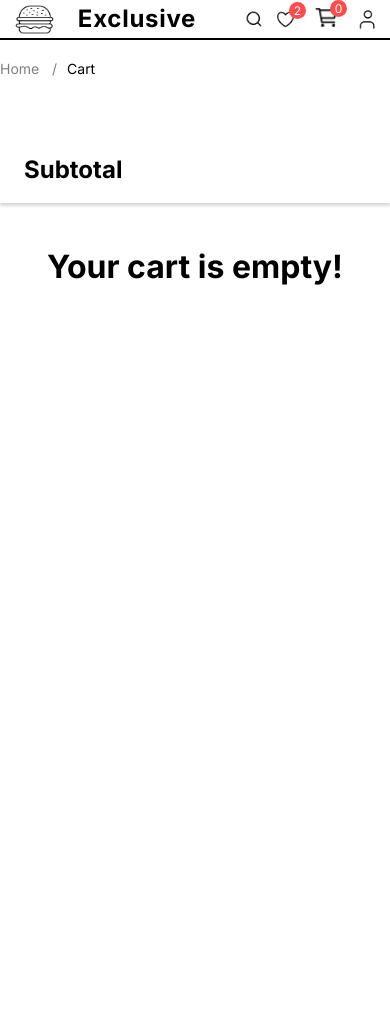
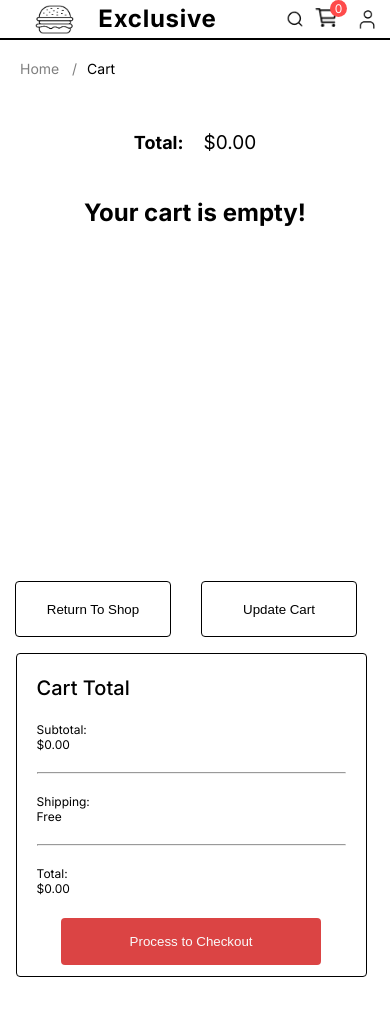
Before and after one commit to Awwal123/Ecommerce-App, a React (Create React App) app: page /cart in a window 390 px wide. Shown: the top 1016 px of the page. Built offline with nearby package versions, Linux system fonts and the light colour scheme.

Commit message:
improve responsive design for mobile devices

```diff
--- a/src/components/Cart.tsx
+++ b/src/components/Cart.tsx
@@ -3,7 +3,7 @@ import { ExclusiveNavbar } from "./ExclusiveNavbar";
 import { Header } from "./Header";
 import { Link } from "react-router-dom";
 import { Footer } from "./Footer";
-import { useCart } from "./CartContext"; // Import the Cart context
+import { useCart } from "./CartContext";
 import "./styles.css";
 
 export function Cart() {
@@ -21,26 +21,24 @@ export function Cart() {
         </div>
         <div className="products-container">
           <div className="product-items-container">
-            <div className="products-item">
-              <div>
-                {/* here */}
-                {/* mobile */}
-              <h2 className="sub-mobile">Subtotal</h2>
-              <p className="sub-total">
-                      {/* ${(item.price * item.quantity).toFixed(2)} */}
-                    </p>
-                  </div>
-              <div className="product-item-headings">
-                <p className="products-heads">Product</p>
-                <p className="products-heads">Price</p>
-                <p className="products-heads">Quantity</p>
-                <p className="products-heads">Subtotal</p>
-              </div>
+            {/* Large Screen Headings */}
+            <div className="product-item-heading">
+              <p>Product</p>
+              <p>Price</p>
+              <p>Quantity</p>
+              <p>Subtotal</p>
+            </div>
+
+            {/* Mobile Total Section */}
+            <div className="total">
+              <h2 className="total-mobile">Total:</h2>
+              <p className="total-amount">${total.toFixed(2)}</p>
             </div>
 
             {cartItems.length > 0 ? (
               cartItems.map((item) => (
                 <div className="products-item" key={item.id}>
+                  {/* Product Details */}
                   <div className="product-item-headings">
                     <div className="added-item-container">
                       <img
@@ -54,7 +52,6 @@ export function Cart() {
                         src={item.imgUrl}
                         alt={item.name}
                       />
-
                       <div className="product-name-container">
                         <p className="product-name">{item.name}</p>
                         <p className="price-mobile">${item.price.toFixed(2)}</p>
@@ -63,7 +60,7 @@ export function Cart() {
 
                     <p className="price">${item.price.toFixed(2)}</p>
 
-                    {/* mobile */}
+                    {/* Mobile Quantity Controls */}
                     <div className="mobile-quantity">
                       <div
                         className="add-item"
@@ -84,6 +81,8 @@ export function Cart() {
                         -
                       </div>
                     </div>
+
+                    {/* Desktop Quantity Controls */}
                     <div className="quantity-container">
                       <div className="quantity-wrapper">
                         <div className="quantity-alignment">
@@ -108,6 +107,7 @@ export function Cart() {
                         </div>
                       </div>
                     </div>
+
                     <p className="sub-total">
                       ${(item.price * item.quantity).toFixed(2)}
                     </p>
@@ -119,10 +119,12 @@ export function Cart() {
             )}
           </div>
           <div className="products-btn">
-            <Link to={"/exclusive"}>
+            <Link to={"/exclusive"} className="cart-links">
               <button className="return-to-shop-btn">Return To Shop</button>
             </Link>
-            <button className="update-cart">Update Cart</button>
+            <Link to={"/exclusive"} className="cart-links">
+              <button className="update-cart">Update Cart</button>
+            </Link>
           </div>
 
           <div className="cart-checkout">
@@ -156,7 +158,7 @@ export function Cart() {
               </div>
 
               <button className="process-to-checkout">
-                Process to checkOut
+                Process to Checkout
               </button>
             </div>
           </div>
--- a/src/components/ExclusiveNavbar.tsx
+++ b/src/components/ExclusiveNavbar.tsx
@@ -96,10 +96,10 @@ export const ExclusiveNavbar: React.FC = () => {
           </div>
           <div className="user-actions-container">
             {/* wish-list */}
-            <div className="action-wrapper">
+            {/* <div className="action-wrapper">
               <img className="action-img" src="./images/Wishlist.png" alt="w" />
               <span className="action-count">2</span>
-            </div>
+            </div> */}
             {/* Cart */}
             <div className="action-wrapper">
               <Link to="/cart">
--- a/src/components/ProductDisplay.tsx
+++ b/src/components/ProductDisplay.tsx
@@ -24,20 +24,20 @@ export const ProductDisplay: React.FC<ProductDisplayProps> = ({ products }) => {
           <div className="cart-img-wrapper">
             <div className="percentage-tag">{product.discount}</div>
             <div className="cart-wish-list-container">
-              <div className="wish-list-img-wrapper">
+              {/* <div className="wish-list-img-wrapper">
                 <img
                   className="wish-list-img"
                   src="./images/Wishlist.png"
                   alt="Wishlist"
                 />
-              </div>
-              <div className="wish-list-img-wrapper">
+              </div> */}
+              {/* <div className="wish-list-img-wrapper">
                 <img
                   className="wish-list-img"
                   src="./images/Eye.png"
                   alt="View"
                 />
-              </div>
+              </div> */}
             </div>
             <div className="cart-img-alignment">
               <img
--- a/src/components/ProductDisplay2.tsx
+++ b/src/components/ProductDisplay2.tsx
@@ -52,7 +52,7 @@ export const ProductDisplay2: React.FC<ProductDisplayProps2> = ({
                 <div className="cart-img-wrapper">
                   <div className="percentage-tag">{product.discount}</div>
                   <div className="cart-wish-list-container">
-                    <div className="wish-list-img-wrapper">
+                    {/* <div className="wish-list-img-wrapper">
                       <img
                         className="wish-list-img"
                         src="./images/Wishlist.png"
@@ -65,7 +65,7 @@ export const ProductDisplay2: React.FC<ProductDisplayProps2> = ({
                         src="./images/Eye.png"
                         alt="View"
                       />
-                    </div>
+                    </div> */}
                   </div>
                   <div className="cart-img-alignment">
                     <img
--- a/src/components/styles.css
+++ b/src/components/styles.css
@@ -140,7 +140,7 @@ body {
   justify-content: space-between;
 }
 .hero-section-content {
-  gap: 80px;
+  gap: 90px;
   display: flex;
   justify-content: space-between;
 }
@@ -745,7 +745,7 @@ body {
 .flash-sales-text {
   display: flex;
   align-items: center;
-  gap: 10px; /* Control spacing between flash text and timer */
+  gap: 20px;
   width: 90%;
 }
 .flash-text {
@@ -837,6 +837,7 @@ body {
 .product-items-container {
   width: 1170px;
   height: 436px;
+
   display: flex;
   overflow-x: hidden;
   overflow-y: auto;
@@ -852,7 +853,10 @@ body {
   box-shadow: rgba(0, 0, 0, 0.15) 0px 3px 3px 0px;
   border-radius: 4px 0px 0px 0px;
 }
-.product-item-headings {
+
+.product-item-headings,
+.product-item-heading {
+  margin-left: 10px;
   width: 1091px;
   height: 24px;
   display: flex;
@@ -861,6 +865,9 @@ body {
   font-size: 16px;
   font-weight: 400;
   line-height: 24px;
+}
+.product-item-heading {
+  margin-left: 34px;
 }
 .added-item-container {
   width: 64px;
@@ -1008,12 +1015,10 @@ body {
   font-weight: 500;
 }
 .cart-checkout {
-  background-color: blue;
   width: 1170px;
   height: 324px;
   margin-bottom: 80px;
   margin-top: 30px;
-  /* background-color: red; */
   display: flex;
   justify-content: space-between;
 }
@@ -1049,6 +1054,9 @@ body {
   justify-content: space-between;
   align-items: center;
   position: relative; /* Enables absolute positioning of child elements */
+}
+.total {
+  display: none;
 }
 .percentage-tag {
   width: 55px;
@@ -1226,6 +1234,9 @@ body {
   background-color: #db4444;
 }
 @media (max-width: 768px) {
+  body {
+    font-size: 12px;
+  }
   .header {
     display: none;
   }
@@ -1313,6 +1324,7 @@ body {
   /* hero-section start */
 
   .hero-section-content {
+    max-width: 100vw;
     width: 100%;
     display: flex;
     flex-direction: column;
@@ -1406,7 +1418,9 @@ body {
   .exclusive-nav-links.open {
     transform: translateX(0);
   }
-
+  .four-error-container {
+    margin-left: 20px;
+  }
   /* Individual link styling */
   .exclusive-nav-link {
     line-height: 10px;
@@ -1505,8 +1519,8 @@ body {
     font-weight: bold;
   }
   .flash-text {
-    font-size: 19px;
-    max-width: 30vw;
+    font-size: 18px;
+    /* max-width: 30vw; */
     width: 100%;
     margin-top: 10px;
     letter-spacing: 0.01em;
@@ -1569,30 +1583,56 @@ body {
   }
 
   /* Added to cart */
-  /* .products-container {
-    width: 100vw;
-    justify-content: center;
-    display: flex;
-    flex-direction: column;
-    align-items: center;
-  } */
   .product-items-container {
+    height: 400px;
     max-width: 100vw;
     width: 100%;
   }
   .not-found-wrapper {
     margin: 20px 0px;
   }
-  .products-btn,
+
   .cart-checkout {
+    width: 98vw;
+    align-items: center;
+    gap: 20px;
+    display: flex;
+    flex-direction: column;
+    justify-content: space-between;
+  }
+  .process-to-checkout {
+    max-width: 70vw;
+    margin-top: 2px;
+  }
+  .coupon-container {
+    margin-top: 20px;
+    margin-left: 25px;
     display: none;
-  }
-
+    width: 100vw;
+    height: 56px;
+  }
+  .cart-total-container {
+    width: 90vw;
+  }
+  .products-btn {
+    width: 90vw;
+    margin-left: 15px;
+    margin-bottom: 20px;
+    margin-top: 20px;
+  }
+  .return-to-shop-btn,
+  .update-cart {
+    width: 40vw;
+    padding: 16px;
+  }
+  .cart-links {
+    width: 80vw;
+  }
   .sub-total {
     display: none;
   }
   .product-item-headings {
-    /* display: none; */
+    display: none;
     max-width: 100vw;
     display: flex;
     justify-content: space-between;
@@ -1600,6 +1640,12 @@ body {
     font-size: 16px;
     width: 100%;
   }
+  .product-item-heading {
+    display: none;
+  }
+  .product-item {
+    display: none;
+  }
   .products-heads {
     display: none;
   }
@@ -1607,13 +1653,14 @@ body {
     display: none;
   }
   .product-name {
-    font-size: 14px;
+    font-size: 12px;
   }
   .products-container {
     max-width: 100vw;
     width: 100%;
   }
-  .products-item {
+  .products-item,
+  .product-item {
     max-width: 100vw;
     width: 100%;
     padding: 24px;
@@ -1653,6 +1700,15 @@ body {
     position: relative;
     gap: 15px;
   }
+  .total {
+    display: flex;
+    gap: 20px;
+    justify-content: center;
+    align-items: center;
+  }
+  .total-amount {
+    font-size: 19px;
+  }
   .quanti {
     font-size: 16px;
     padding-top: 10px;
@@ -1660,7 +1716,6 @@ body {
   /* Category start */
   .category-container {
     width: 90vw;
-    /* height: 145px; */
     display: grid;
     grid-template-columns: auto auto auto auto auto auto;
     overflow-x: auto;
```
Also changed, not shown: src/App.js (line endings or trailing spaces).
